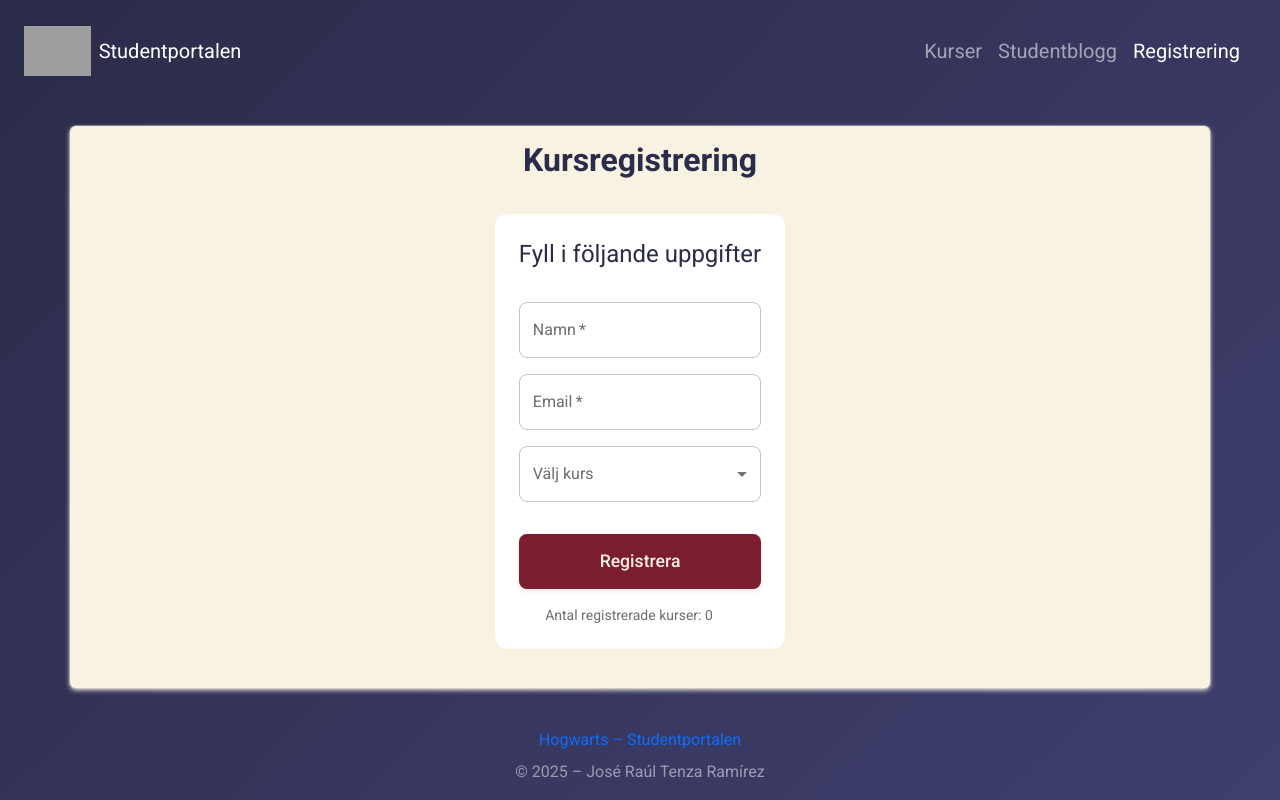
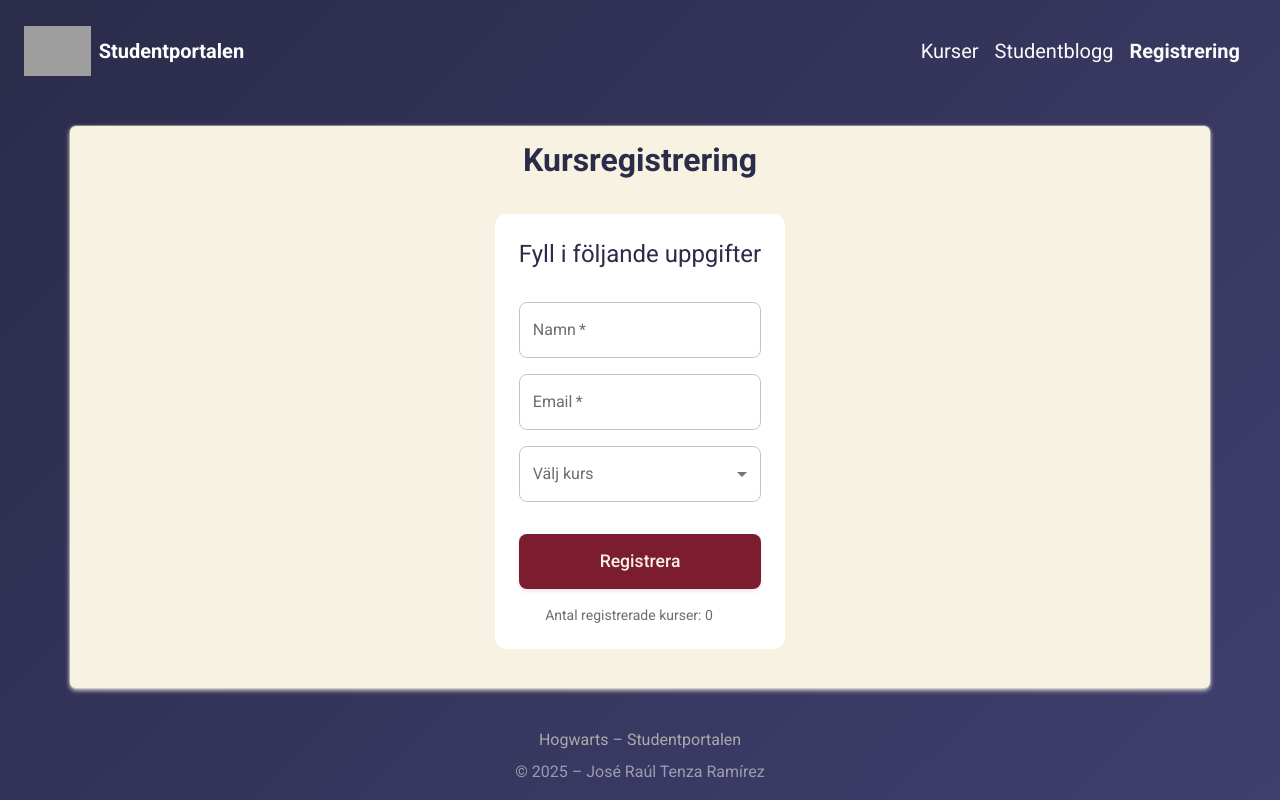
Before and after one commit to JoseRaul-TR/student-portal, a React (Vite) app: page /registration in a window 1280 px wide. Built offline with nearby package versions, Linux system fonts and the light colour scheme; grey boxes are pictures that could not be loaded; some icons are missing.

Commit message:
footer and navbar styles

```diff
--- a/src/App.css
+++ b/src/App.css
@@ -39,7 +39,7 @@ body {
 }
 
 .gradient-background {
-  background: linear-gradient( 135deg, var(--hogwarts-primary-dark), #3f3f6e);
+  background: linear-gradient(135deg, var(--hogwarts-primary-dark), #3f3f6e);
   min-height: 100vh; /* Ensure it covers the full viewport */
 }
 
@@ -48,7 +48,9 @@ body {
   width: 100%;
   height: 100%;
   padding: 1rem;
-  background-color: var(--hogwarts-parchment); /* Use parchment for background */
+  background-color: var(
+    --hogwarts-parchment
+  ); /* Use parchment for background */
   overflow: auto;
   border: none;
   box-shadow: 0 2px 5px var(--hogwarts-parchment), 0 0px 0 1px #f8f2e249;
@@ -56,7 +58,9 @@ body {
 
 /* Home page specific styles - keep these if they are not MUI components */
 .home-section {
-  background-color: var(--hogwarts-parchment); /* Use parchment for a consistent look */
+  background-color: var(
+    --hogwarts-parchment
+  ); /* Use parchment for a consistent look */
   border-radius: 1rem;
   padding: 3rem;
 }
@@ -90,6 +94,38 @@ body {
   display: block;
 }
 
+.nav-link {
+  color: var(--hogwarts-text-light) !important;
+  font-weight: 500;
+  cursor: pointer;
+  transition: all 0.3s ease;
+  text-decoration: none;
+}
+
+.nav-link:hover {
+  color: var(--hogwarts-gold) !important;
+  font-weight: 700;
+}
+
+.nav-link.active {
+  font-weight: 700;
+}
+
+.footer-link {
+  color: var(--hogwarts-silver);
+  cursor: pointer;
+  transition: all 0.3s ease;
+}
+
+.footer-link:hover {
+  color: var(--hogwarts-gold);
+  font-weight: bold;
+}
+
+.navbar-brand:hover {
+  color:  var(--hogwarts-gold) !important;
+}
+
 /* Responsive adjustments - If you're using Bootstrap's responsive Navbar/Offcanvas,
    these overrides are still relevant. If migrating to MUI AppBar, these might be redundant. */
 @media (max-width: 767.98px) {
@@ -98,10 +134,21 @@ body {
     font-size: 1.25rem;
   }
   .offcanvas-body .nav-link {
+    color: var(--hogwarts-text-light) !important;
     font-size: 1.2rem;
     padding: 0.75rem 0;
     text-align: center;
+    border-bottom: none !important;
   }
+
+  .offcanvas-body .nav-link:hover {
+    font-weight: 700 !important;
+  }
+
+  .offcanvas-body .nav-link.active {
+    font-weight: 700 !important;
+  }
+
   .offcanvas-header {
     justify-content: space-between;
     padding: 1rem;
--- a/src/components/BrandLogo.jsx
+++ b/src/components/BrandLogo.jsx
@@ -24,7 +24,7 @@ export default function BrandLogo({
         style={{ height: imgHeight }}
         className={`d-inline-block ${imageMargin}`}
       />
-      {showText && <span className={textClasses}>Studentportalen</span>}
+      {showText && <span className={`${textClasses} fw-bold`}>Studentportalen</span>}
     </Link>
   );
 }
--- a/src/components/Footer.jsx
+++ b/src/components/Footer.jsx
@@ -6,7 +6,7 @@ export default function Footer() {
     const currentYear = new Date().getFullYear();
 
     return (
-        <div className="bg-hogwarts-red shadow-bottom text-center p-3 w-100 mt-auto d-flex flex-column align-items-center justify-content-center">
+        <div className="text-center p-3 w-100 mt-auto d-flex flex-column align-items-center justify-content-center">
             <Link to="/" element={<Home />} className="footer-link text-decoration-none mb-2">
             Hogwarts – Studentportalen
             </Link>
```
